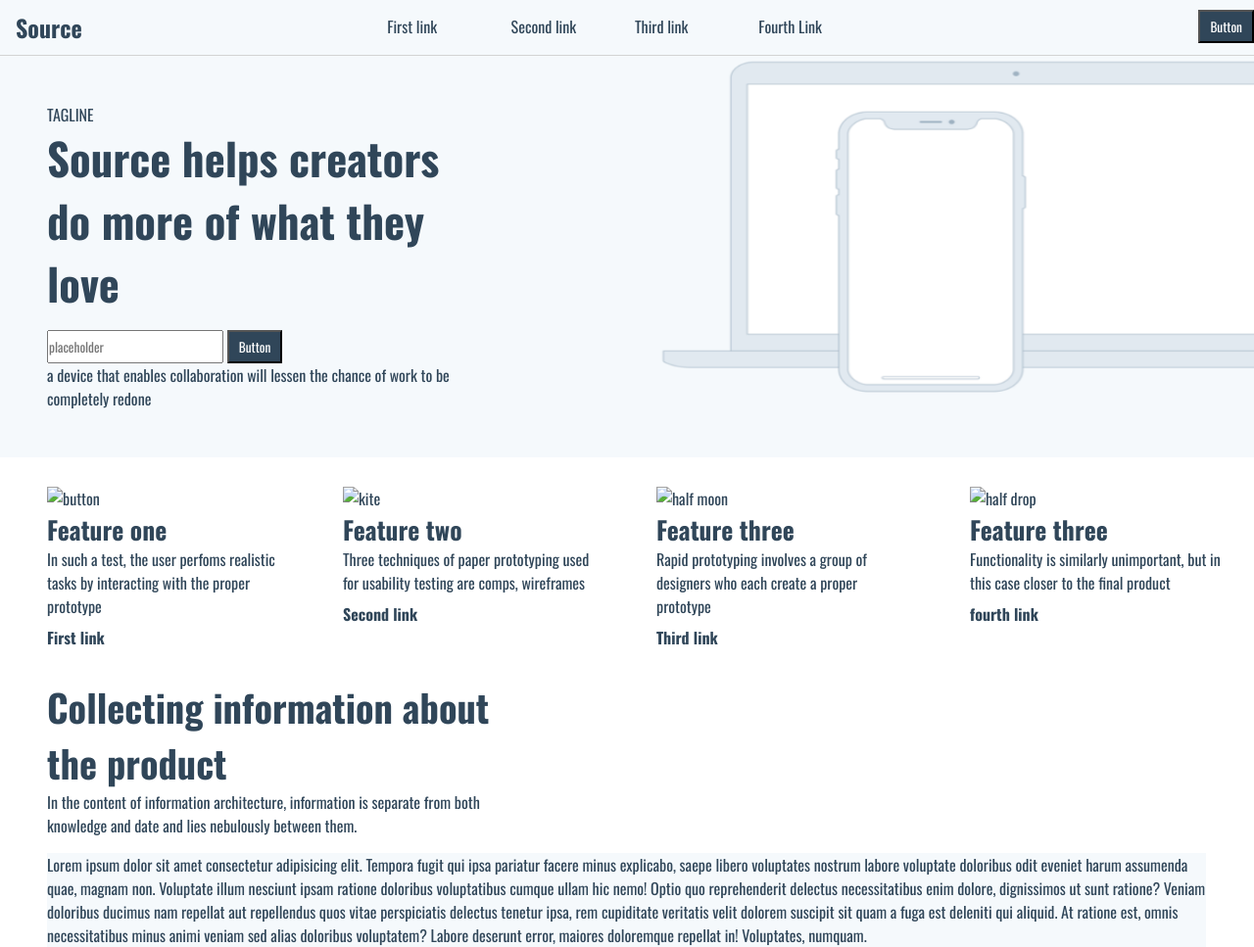
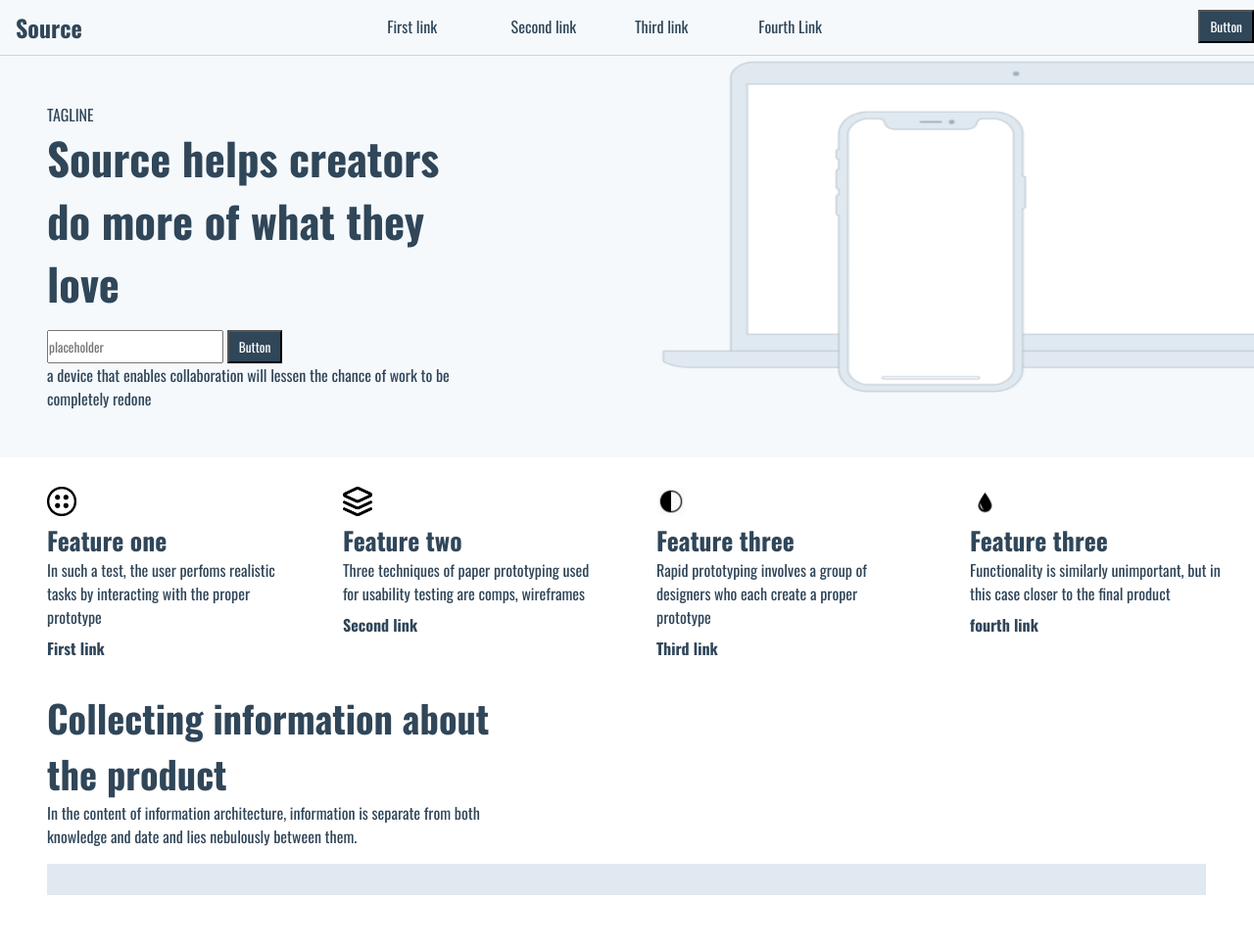
Before and after one commit to biggbhen/source-layout, a plain HTML site: page index.html in a window 1280 px wide. Shown: the whole page at 98% size. After the commit the page ends 914 px from the top, so only its background shows below. Drawn offline with nearby package versions, Linux system fonts and the light colour scheme.

Commit message:
desktop view

```diff
--- a/index.html
+++ b/index.html
@@ -9,6 +9,7 @@
     <link href="https://fonts.googleapis.com/css2?family=Oswald:wght@400;500;700&display=swap" rel="stylesheet">
   </head>
   <body>
+   <section class="container">
     <header>
       <nav>
         <h2>Source</h2>
@@ -44,25 +45,25 @@
     </section>
     <section class="info">
       <section class="f-one">
-       <img src="#" alt="button">
+       <img src="./download.png" alt="button" class="icons">
        <h2>Feature one</h2>
        <p>In such a test, the user perfoms realistic tasks by interacting with the  proper prototype</p>
        <a href="#">First link</a>
       </section>
       <section>
-       <img src="#" alt="kite">
+       <img src="./images.png" class="icons" alt="kite" class="icons">
        <h2>Feature two</h2>
        <p>Three techniques of paper prototyping used for usability testing are comps, wireframes</p>
        <a href="#">Second link</a>
       </section>
       <section>
-       <img src="#" alt="half moon">
+       <img src="./half-moon-1703305-1446972.png" alt="half moon" class="icons">
        <h2>Feature three</h2>
        <p>Rapid prototyping involves a group of designers who each create a proper prototype</p>
        <a href="#">Third link</a>
       </section>
       <section>
-       <img src="#" alt="half drop">
+       <img src="./petroleum-icon-png-5.png" alt="half drop" class="icons">
        <h2>Feature three</h2>
        <p>Functionality is similarly unimportant, but in this case closer to the final product</p>
        <a href="#">fourth link</a>
@@ -74,7 +75,6 @@
        <p>In the content of information architecture, information is separate from both knowledge and date and lies nebulously between them.</p>
        </div>
        <div>
-        <p>Lorem ipsum dolor sit amet consectetur adipisicing elit. Tempora fugit qui ipsa pariatur facere minus explicabo, saepe libero voluptates nostrum labore voluptate doloribus odit eveniet harum assumenda quae, magnam non. Voluptate illum nesciunt ipsam ratione doloribus voluptatibus cumque ullam hic nemo! Optio quo reprehenderit delectus necessitatibus enim dolore, dignissimos ut sunt ratione? Veniam doloribus ducimus nam repellat aut repellendus quos vitae perspiciatis delectus tenetur ipsa, rem cupiditate veritatis velit dolorem suscipit sit quam a fuga est deleniti qui aliquid. At ratione est, omnis necessitatibus minus animi veniam sed alias doloribus voluptatem? Labore deserunt error, maiores doloremque repellat in! Voluptates, numquam.</p>
        </div>
       </section>
     </section>
--- a/styles.css
+++ b/styles.css
@@ -6,6 +6,9 @@
   padding: 0;
   font-family: "Oswald", sans-serif;
   color: #304659;
+}
+.container{
+ overflow: auto;
 }
 
 header{
@@ -125,7 +128,11 @@ p{
 .bottom div + div{
  width: 96%;
  margin-top: 1rem;
- background-color: #F5F9FC;
+ background-color: #E1E9F0;
+ height: 2rem;
+}
+.icons{
+ width: 30px;
 }
 @media (max-width:845px) {
  .about-source{
```
Also changed, not shown: petroleum-icon-png-5.png (added), png-clipart-black-water-drop-drop-water-icon-petroleum-svg-miscellaneous-angle-thumbnail.png (deleted).
